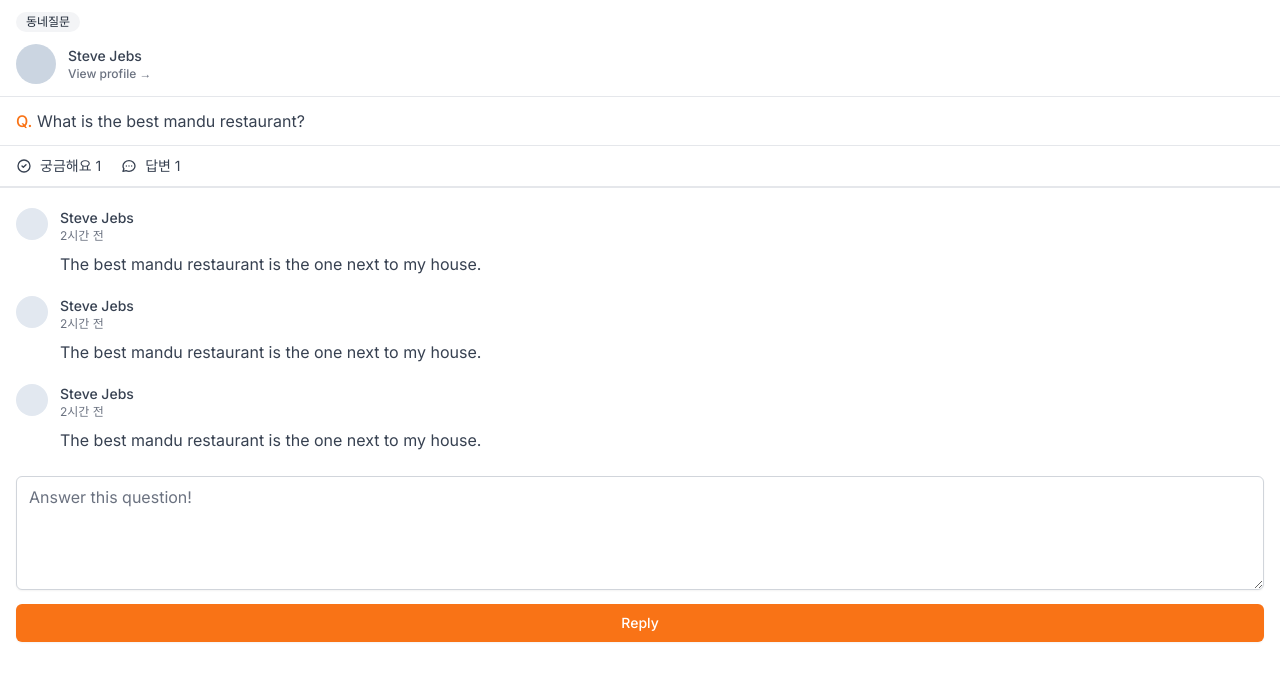
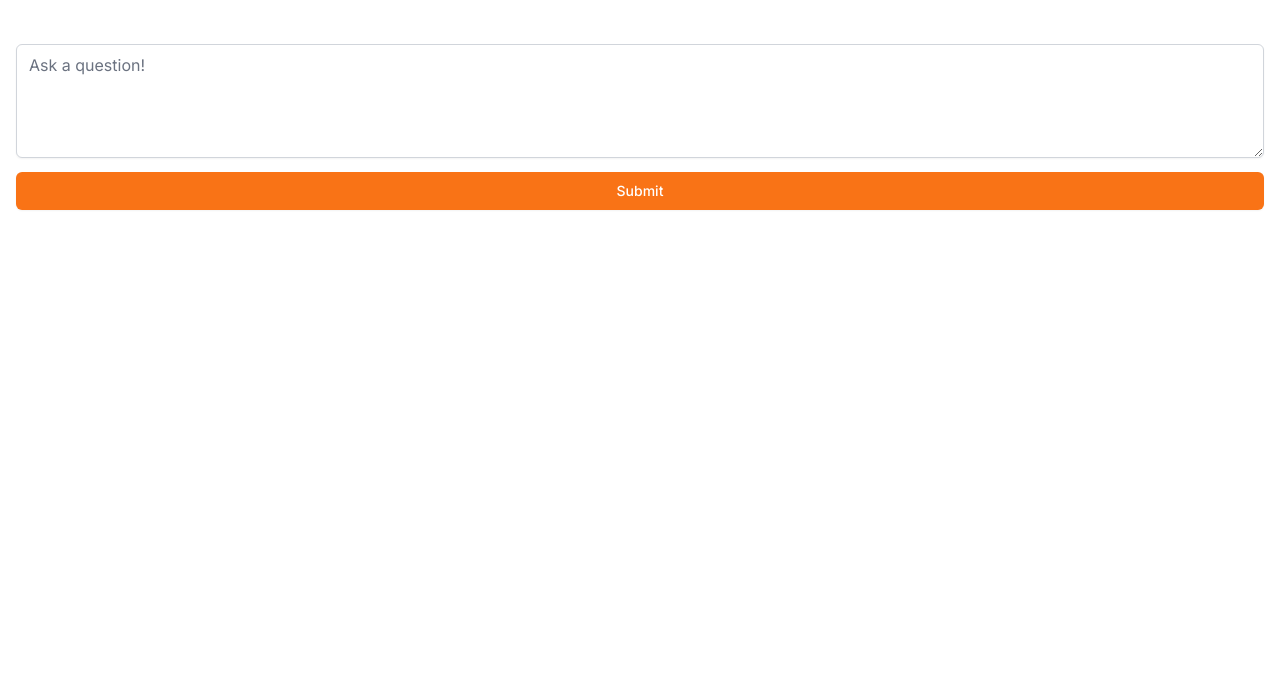
Before and after one commit to clean-teach/study-nomadcoders-carrot-market-v13, a Next.js app: page /community/write in a window 1280 px wide. Shown: the top 680 px of the page. Built offline with nearby package versions, Linux system fonts and the light colour scheme.

Commit message:
#5.8 Write
## 목표

- 커뮤니티 목록 페이지에서 글쓰기 버튼을 클릭하여 이동 할 커뮤니티 글쓰기 페이지의 UI를 만들어 본다.

```diff
--- /dev/null
+++ b/app/community/write/page.tsx
@@ -0,0 +1,18 @@
+import type { NextPage } from 'next';
+
+const Write: NextPage = () => {
+  return (
+    <form className="px-4 py-10">
+      <textarea
+        className="mt-1 w-full rounded-md border-gray-300 shadow-sm focus:border-orange-500 focus:ring-orange-500 "
+        rows={4}
+        placeholder="Ask a question!"
+      />
+      <button className="mt-2 w-full rounded-md border border-transparent bg-orange-500 px-4 py-2 text-sm font-medium text-white shadow-sm hover:bg-orange-600 focus:outline-none focus:ring-2 focus:ring-orange-500 focus:ring-offset-2 ">
+        Submit
+      </button>
+    </form>
+  );
+};
+
+export default Write;
```
